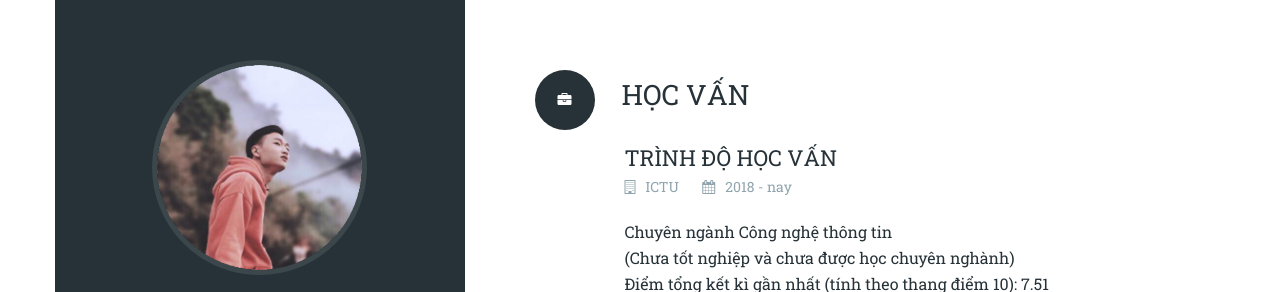
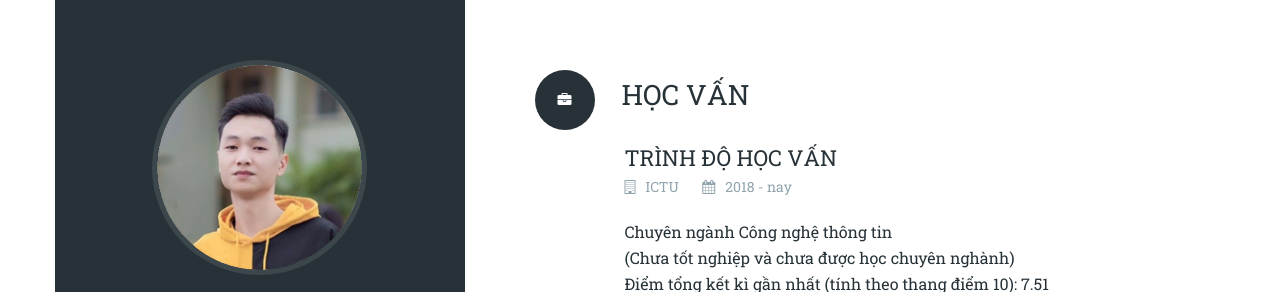
Before and after one commit to thanhtnictu/thanhtnictu.github.io, a plain HTML site: page index.html in a window 1280 px wide. Shown: the top 292 px of the page. Drawn offline with Linux system fonts and the light colour scheme.

Commit message:
Update index.html

```diff
--- a/index.html
+++ b/index.html
@@ -16,7 +16,7 @@
 	<div class="wrapper flex">
 		<div class="sidebar">
 			<div class="avatar">
-				<img src="assets/img/avatar.png" width="215" height="215" alt="Md Alamin Mir" />
+				<img src="assets/img/avatar1.png" width="215" height="215" alt="Md Alamin Mir" />
 				<h1 class="name">Đặng Khải Thành</h1>
 				<h4 class="job">Thực tập sinh</h4>
 			</div><!-- .avatar -->
```
